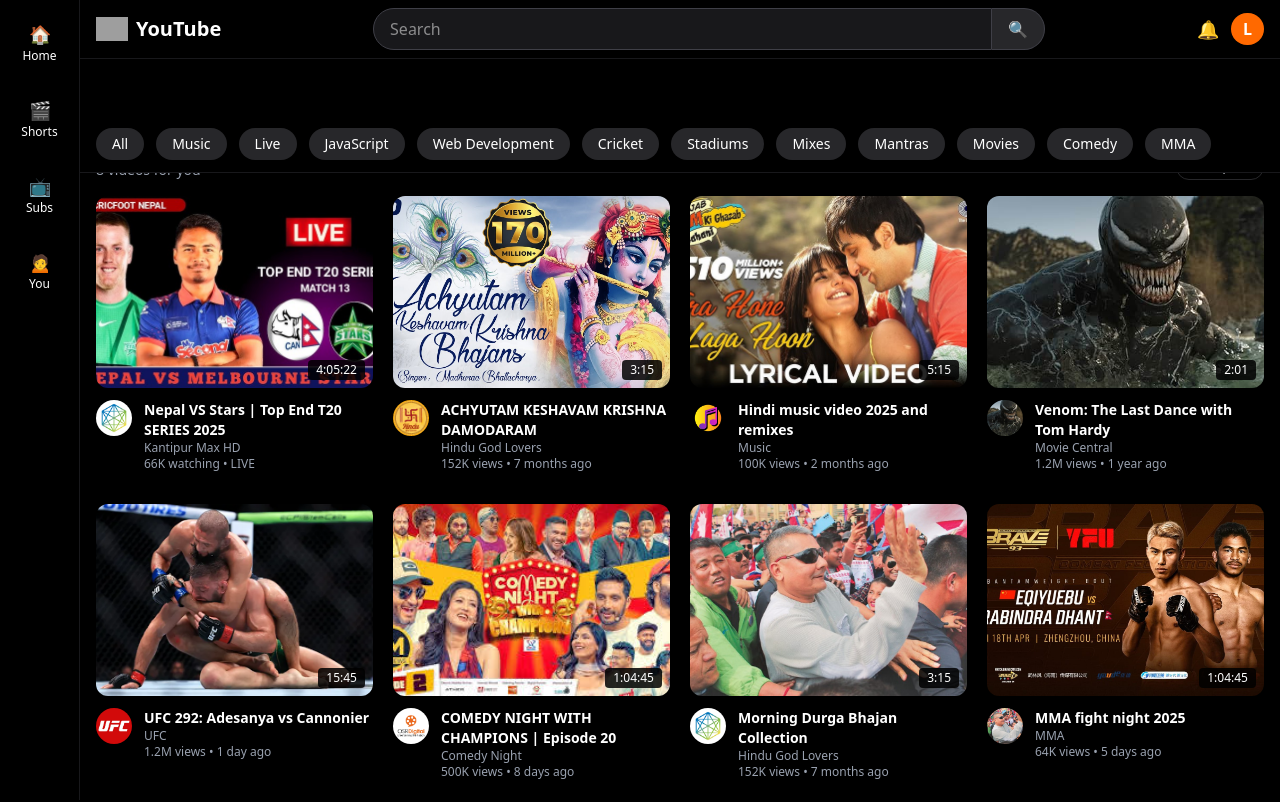
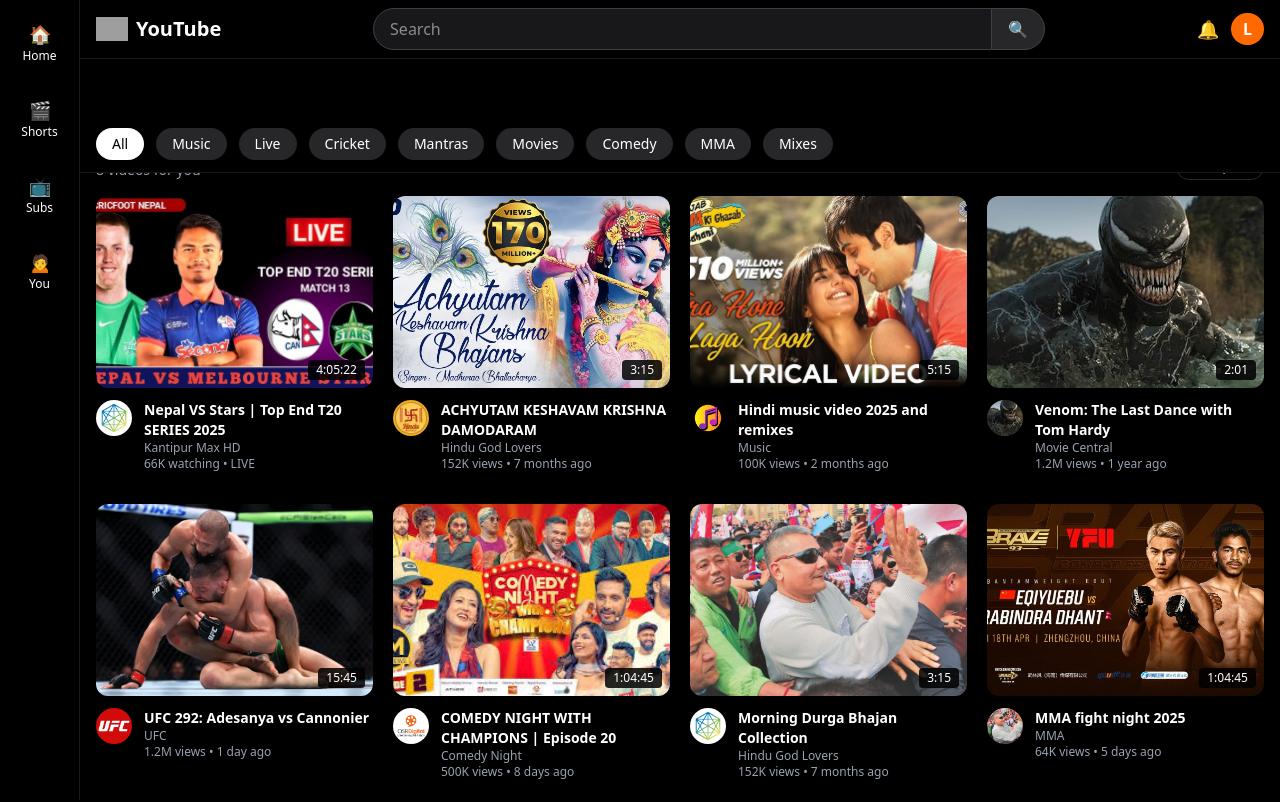
Before and after one commit to Lashang554/youtube_clone, a React (Vite) app: page / in a window 1280 px wide. Shown: the top 802 px of the page. Built offline with nearby package versions, Linux system fonts and the light colour scheme; grey boxes are pictures that could not be loaded.

Commit message:
Add functional category filters

```diff
--- a/src/components/CategoryBar.jsx
+++ b/src/components/CategoryBar.jsx
@@ -1,19 +1,26 @@
-export default function CategoryBar() {
-  const categories = [
-    "All", "Music", "Live", "JavaScript", "Web Development",
-    "Cricket", "Stadiums", "Mixes", "Mantras", "Movies", "Comedy", "MMA"
-  ];
+import { categories } from "../data/videos";
 
+export default function CategoryBar({ selectedCategory, onSelectCategory }) {
   return (
     <div className="sticky top-[57px] z-10 flex gap-3 overflow-x-auto border-b border-zinc-900 bg-black px-4 py-3 text-white">
-      {categories.map((cat, i) => (
+      {categories.map((category) => {
+        const isSelected = selectedCategory === category;
+
+        return (
         <button
-          key={i}
-          className="whitespace-nowrap rounded-full bg-zinc-800 px-4 py-1.5 text-sm transition hover:bg-white hover:text-black focus:outline-none focus:ring-2 focus:ring-red-500"
+          key={category}
+          type="button"
+          onClick={() => onSelectCategory(category)}
+          className={`whitespace-nowrap rounded-full px-4 py-1.5 text-sm transition focus:outline-none focus:ring-2 focus:ring-red-500 ${
+            isSelected
+              ? "bg-white text-black"
+              : "bg-zinc-800 text-white hover:bg-zinc-700"
+          }`}
         >
-          {cat}
+          {category}
         </button>
-      ))}
+        );
+      })}
     </div>
   );
 }
--- a/src/components/VideoList.jsx
+++ b/src/components/VideoList.jsx
@@ -1,24 +1,31 @@
 import VideoCard from "./VideoCard";
-import { videos } from "../data/videos";
 
-export default function VideoList() {
+export default function VideoList({ videos, selectedCategory }) {
 	return (
 		<section className="bg-black px-4 pb-8 pt-4">
 			<div className="mb-4 flex items-end justify-between gap-3">
 				<div>
 					<h2 className="text-xl font-semibold text-white">Recommended</h2>
-					<p className="text-sm text-gray-400">{videos.length} videos for you</p>
+					<p className="text-sm text-gray-400">
+						{videos.length} {selectedCategory === "All" ? "videos" : selectedCategory} for you
+					</p>
 				</div>
 				<span className="hidden rounded-full border border-zinc-800 px-3 py-1 text-xs font-medium text-gray-300 sm:inline-flex">
 					Fresh picks
 				</span>
 			</div>
 
-			<div className="grid gap-x-5 gap-y-8 sm:grid-cols-2 lg:grid-cols-3 xl:grid-cols-4">
-				{videos.map((video) => (
-					<VideoCard key={video.id} video={video} />
-				))}
-			</div>
+			{videos.length > 0 ? (
+				<div className="grid gap-x-5 gap-y-8 sm:grid-cols-2 lg:grid-cols-3 xl:grid-cols-4">
+					{videos.map((video) => (
+						<VideoCard key={video.id} video={video} />
+					))}
+				</div>
+			) : (
+				<div className="rounded-xl border border-zinc-800 bg-zinc-950 p-6 text-sm text-gray-300">
+					No videos in this category yet.
+				</div>
+			)}
 		</section>
 	);
 }
--- a/src/data/videos.js
+++ b/src/data/videos.js
@@ -15,6 +15,7 @@
 export const videos = [
 	{
 		id: "nepal-vs-stars",
+		category: "Cricket",
 		title: "Nepal VS Stars | Top End T20 SERIES 2025",
 		channel: "Kantipur Max HD",
 		views: "66K watching",
@@ -27,6 +28,7 @@
 	},
 	{
 		id: "achyutam-keshavam",
+		category: "Mantras",
 		title: "ACHYUTAM KESHAVAM KRISHNA DAMODARAM",
 		channel: "Hindu God Lovers",
 		views: "152K views",
@@ -39,6 +41,7 @@
 	},
 	{
 		id: "hindi-music-remixes",
+		category: "Music",
 		title: "Hindi music video 2025 and remixes",
 		channel: "Music",
 		views: "100K views",
@@ -51,6 +54,7 @@
 	},
 	{
 		id: "venom-last-dance",
+		category: "Movies",
 		title: "Venom: The Last Dance with Tom Hardy",
 		channel: "Movie Central",
 		views: "1.2M views",
@@ -63,6 +67,7 @@
 	},
 	{
 		id: "ufc-292",
+		category: "MMA",
 		title: "UFC 292: Adesanya vs Cannonier",
 		channel: "UFC",
 		views: "1.2M views",
@@ -75,6 +80,7 @@
 	},
 	{
 		id: "comedy-night-20",
+		category: "Comedy",
 		title: "COMEDY NIGHT WITH CHAMPIONS | Episode 20",
 		channel: "Comedy Night",
 		views: "500K views",
@@ -87,6 +93,7 @@
 	},
 	{
 		id: "durga-devotional",
+		category: "Mantras",
 		title: "Morning Durga Bhajan Collection",
 		channel: "Hindu God Lovers",
 		views: "152K views",
@@ -99,6 +106,7 @@
 	},
 	{
 		id: "mma-fight-night",
+		category: "MMA",
 		title: "MMA fight night 2025",
 		channel: "MMA",
 		views: "64K views",
@@ -109,6 +117,18 @@
 		description:
 			"Extended MMA fight coverage with walkouts, main-card action, and replay moments.",
 	},
+];
+
+export const categories = [
+	"All",
+	"Music",
+	"Live",
+	"Cricket",
+	"Mantras",
+	"Movies",
+	"Comedy",
+	"MMA",
+	"Mixes",
 ];
 
 export const shorts = [
--- a/src/pages/Home.jsx
+++ b/src/pages/Home.jsx
@@ -1,12 +1,36 @@
+import { useMemo, useState } from "react";
 import CategoryBar from "../components/CategoryBar";
 import VideoList from "../components/VideoList";
 import ShortsList from "../components/ShortsList";
+import { videos } from "../data/videos";
 
 export default function Home() {
+  const [selectedCategory, setSelectedCategory] = useState("All");
+  const visibleVideos = useMemo(() => {
+    if (selectedCategory === "All") {
+      return videos;
+    }
+
+    return videos.filter((video) => {
+      if (selectedCategory === "Live") {
+        return video.time === "LIVE";
+      }
+
+      if (selectedCategory === "Mixes") {
+        return video.title.toLowerCase().includes("remix");
+      }
+
+      return video.category === selectedCategory;
+    });
+  }, [selectedCategory]);
+
   return (
     <div className="flex-1 bg-black pb-6">
-      <CategoryBar />
-      <VideoList />
+      <CategoryBar
+        selectedCategory={selectedCategory}
+        onSelectCategory={setSelectedCategory}
+      />
+      <VideoList videos={visibleVideos} selectedCategory={selectedCategory} />
       <ShortsList />
     </div>
   );
```
